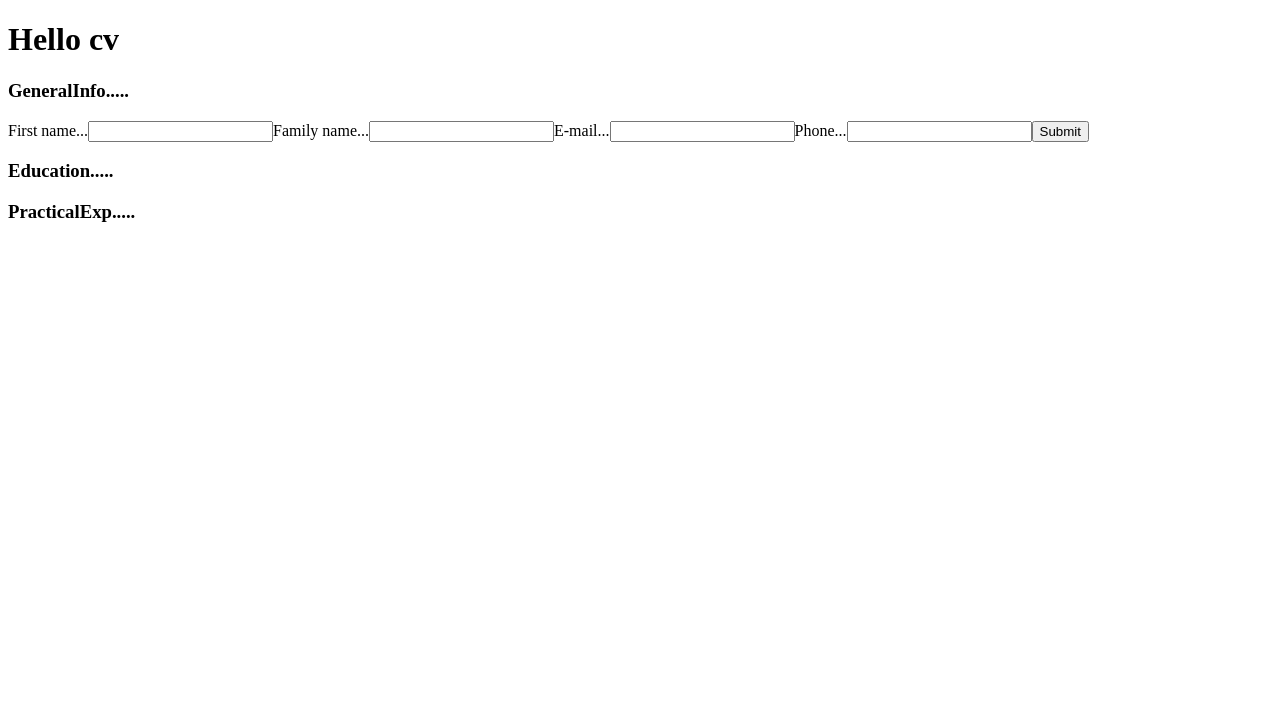
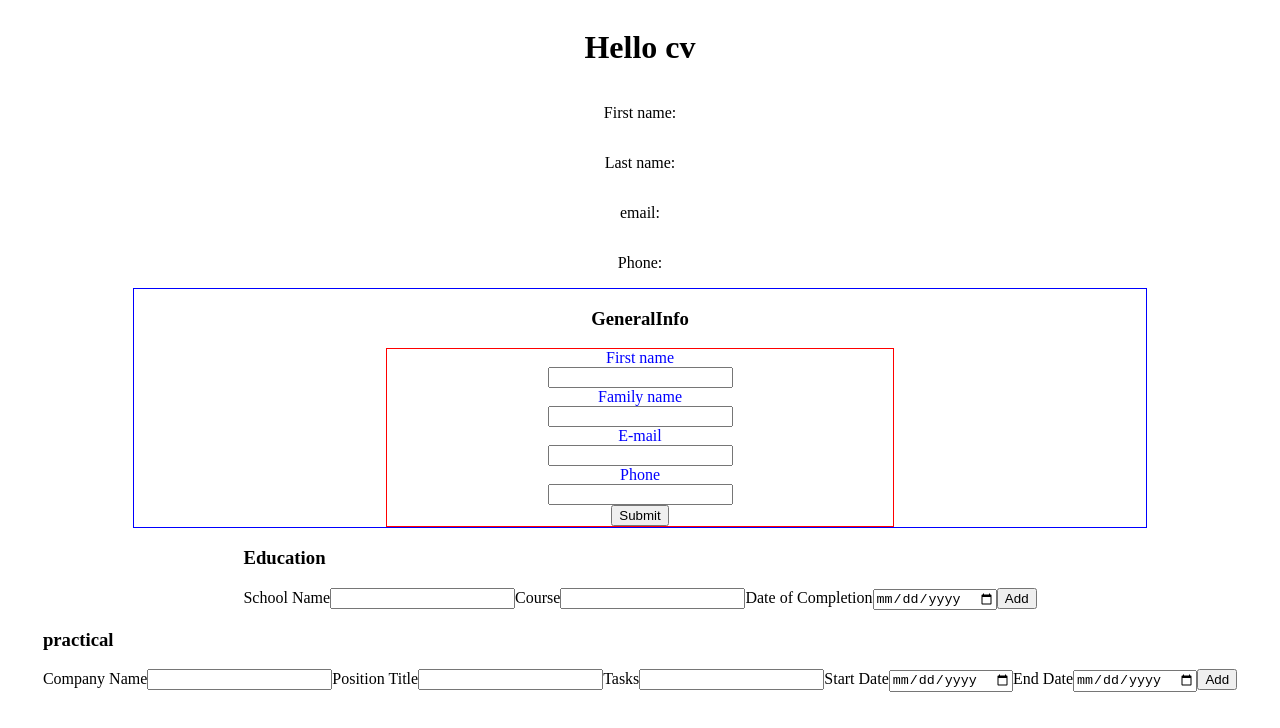
Before and after one commit to sirjamo1/cv-project, a React (Create React App) app: page / in a window 1280 px wide. Shown: the top 728 px of the page. Built offline with nearby package versions, Linux system fonts and the light colour scheme.

Commit message:
general info form working

```diff
--- a/package.json
+++ b/package.json
@@ -9,6 +9,7 @@
     "react": "^18.2.0",
     "react-dom": "^18.2.0",
     "react-scripts": "5.0.1",
+    "uniqid": "^5.4.0",
     "web-vitals": "^2.1.4"
   },
   "scripts": {
--- a/src/App.css
+++ b/src/App.css
@@ -0,0 +1,31 @@
+.App {
+    display: flex;
+    flex-direction: column;
+    align-items: center;
+}
+
+#general-info-container {
+    border: blue solid 1px;
+    width: 80%;
+    display: flex;
+    flex-direction: column;
+    align-items: center;
+}
+#general-info-form {
+    color: blue;
+    display: flex;
+    flex-direction: column;
+    width: 50%;
+    align-items: center;
+
+    border: red solid 1px;
+}
+/*👉#education-container {
+}
+#education-form {
+}
+#practical-container {
+}
+#practical-form {
+}
+👈*/
--- a/src/App.js
+++ b/src/App.js
@@ -1,18 +1,57 @@
 import React, { Component } from "react";
-import GeneralInfo from "./components/GeneralInfo"
+import GeneralInfo from "./components/GeneralInfo";
 import Education from "./components/Education";
 import PracticalExp from "./components/PracticalExp";
+//import uniqid from "uniqid";
 import "./App.css";
 
 class App extends Component {
     constructor() {
         super();
+        this.state = {
+            firstName: "",
+            lastName: "",
+            email: "",
+            phone: "",
+        };
     }
+    handleGeneralChange = (e) => {
+    //  e.preventDefault();
+    const name = e.target.name;
+    const value = e.target.value
+
+     console.log(e.target.value)
+        this.setState( prevState => ({...prevState, [name]: value})
+
+        );
+    };
+    onSubmitGeneral = (e) => {
+        e.preventDefault();
+
+        console.log(this.state)
+    };
     render() {
+        const {
+            firstName,
+            lastName,
+            email,
+            phone,
+        } = this.state;
         return (
             <div className="App">
                 <h1>Hello cv</h1>
-                <GeneralInfo />
+                <p>First name: {firstName}</p>
+                <p>Last name: {lastName}</p>
+                <p>email: {email}</p>
+                <p>Phone: {phone}</p>
+                <GeneralInfo
+                    firstName={firstName}
+                    lastName={lastName}
+                    email={email}
+                    phone={phone}
+                    handleGeneralChange={this.handleGeneralChange}
+                    onSubmitGeneral={this.onSubmitGeneral}
+                />
                 <Education />
                 <PracticalExp />
             </div>
--- a/src/components/Education.js
+++ b/src/components/Education.js
@@ -2,8 +2,17 @@ import React from "react";
 
 const Education = () => {
     return (
-        <div>
-            <h3>Education.....</h3>
+        <div id="education-container">
+            <h3>Education</h3>
+            <form id="education-form">
+                <label>School Name</label>
+                <input></input>
+                <label>Course</label>
+                <input></input>
+                <label>Date of Completion</label>
+                <input type="date"></input>
+               <button type="submit">Add</button>
+            </form>
         </div>
     );
 };
--- a/src/components/GeneralInfo.js
+++ b/src/components/GeneralInfo.js
@@ -1,18 +1,64 @@
 import React from "react";
 
-const GeneralInfo = () => {
+const GeneralInfo = (props) => {
+    const {
+        firstName,
+        lastName,
+        email,
+        phone,
+        onSubmitGeneral,
+        handleGeneralChange,
+    } = props;
+
     return (
-        <div>
-            <h3>GeneralInfo.....</h3>
-            <form>
-                <label>First name...</label>
-                <input type="text"></input>
-                <label>Family name...</label>
-                <input type="text"></input>
-                <label>E-mail...</label>
-                <input type="email"></input>
-                <label>Phone...</label>
-                <input type="number"></input>
+        <div id="general-info-container">
+            <h3>GeneralInfo</h3>
+            <form
+                id="general-info-form"
+                onSubmit={(e) => {
+                    onSubmitGeneral(e);
+                }}
+            >
+                <label>First name</label>
+                <input
+                    onChange={(e) => {
+                        handleGeneralChange(e);
+                    }}
+                    type="text"
+                    value={firstName || ""}
+                    id="firstNameInput"
+                    name="firstName"
+                ></input>
+                <label>Family name</label>
+                <input
+                    onChange={(e) => {
+                        handleGeneralChange(e);
+                    }}
+                    type="text"
+                    value={lastName || ""}
+                    id="lastNameInput"
+                    name="lastName"
+                ></input>
+                <label>E-mail</label>
+                <input
+                    onChange={(e) => {
+                        handleGeneralChange(e);
+                    }}
+                    type="email"
+                    value={email || ""}
+                    id="emailInput"
+                    name="email"
+                ></input>
+                <label>Phone</label>
+                <input
+                    onChange={(e) => {
+                        handleGeneralChange(e);
+                    }}
+                    type="number"
+                    value={phone || ""}
+                    id="phoneInput"
+                    name="phone"
+                ></input>
                 <button type="submit">Submit</button>
             </form>
         </div>
--- a/src/components/PracticalExp.js
+++ b/src/components/PracticalExp.js
@@ -2,8 +2,21 @@ import React from "react";
 
 const PracticalExp = () => {
     return (
-        <div>
-            <h3>PracticalExp.....</h3>
+        <div id="practical-container">
+            <h3>practical</h3>
+            <form id="practical-form">
+                <label>Company Name</label>
+                <input></input>
+                <label>Position Title</label>
+                <input></input>
+                <label>Tasks</label>
+                <input></input>
+                <label>Start Date</label>
+                <input type="date"></input>
+                <label>End Date</label>
+                <input type="date"></input>
+                <button type="submit">Add</button>
+            </form>
         </div>
     );
 };
```
Also changed, not shown: 1 other file (tests, documents, lock files or other folders).
